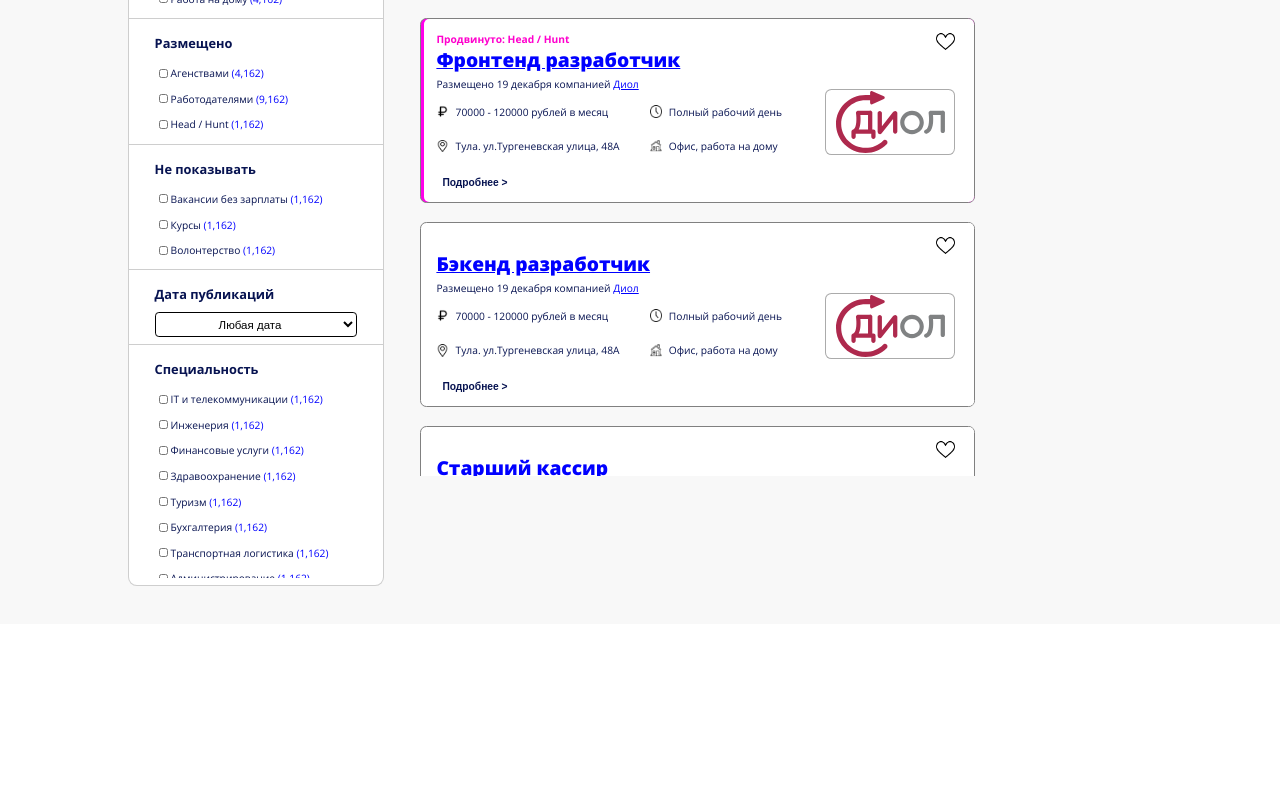
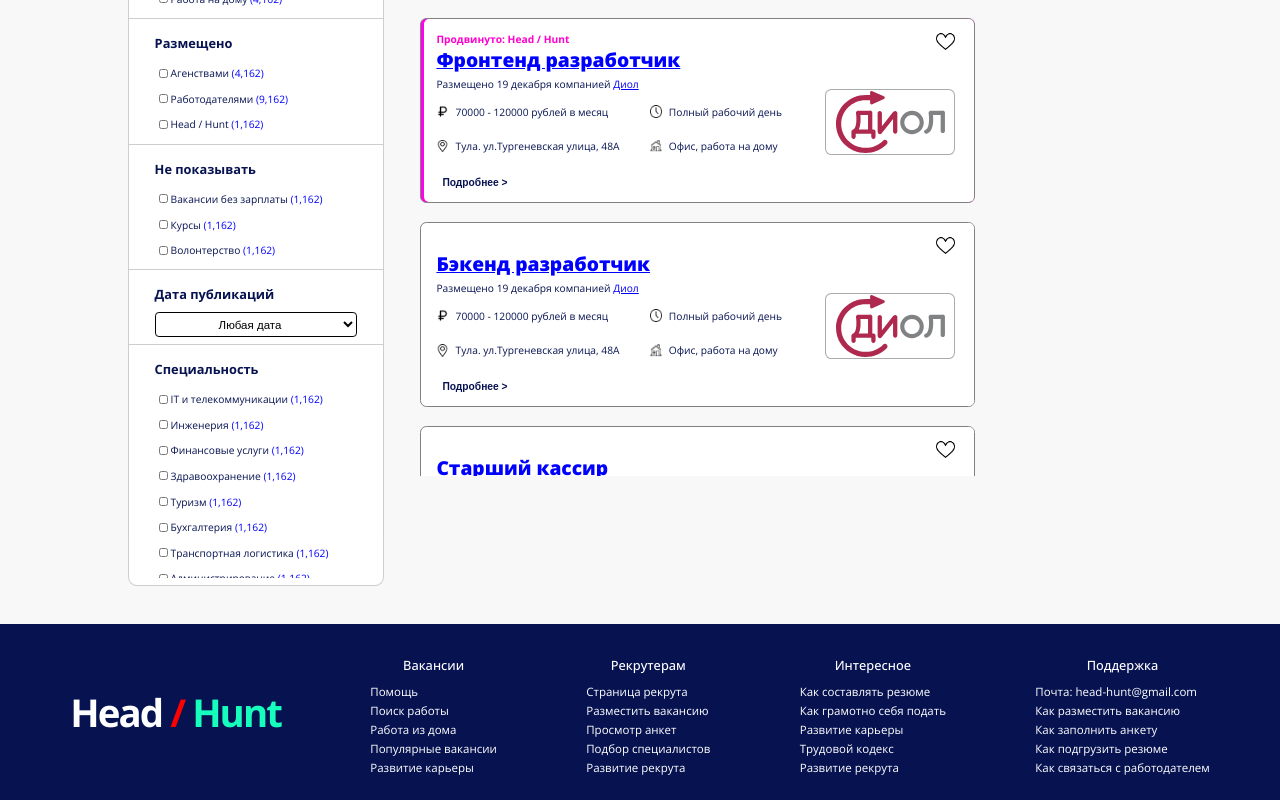
Before and after one commit to term25100/NewHeadHunt, a React (Create React App) app: page /vacancy in a window 1280 px wide. Shown: the part 734-1534 px from the top of the page. Before the commit the page ends 1358 px from the top, so only its background shows below. Built offline with nearby package versions, Linux system fonts and the light colour scheme; grey boxes are pictures that could not be loaded.

Commit message:
добавлен футер

```diff
--- a/src/Pages/vacancy.jsx
+++ b/src/Pages/vacancy.jsx
@@ -1,12 +1,14 @@
 import react, { Component } from "react";
 import { Search } from "./Vacancy/search";
 import { Vacations } from "./Vacancy/vacations";
+import { Footer } from "../footer"
 export class Vacancy extends Component{
     render(){
         return(
             <div>
                 <Search/>
                 <Vacations/>
+                <Footer/>
             </div>
         )
     }
```
